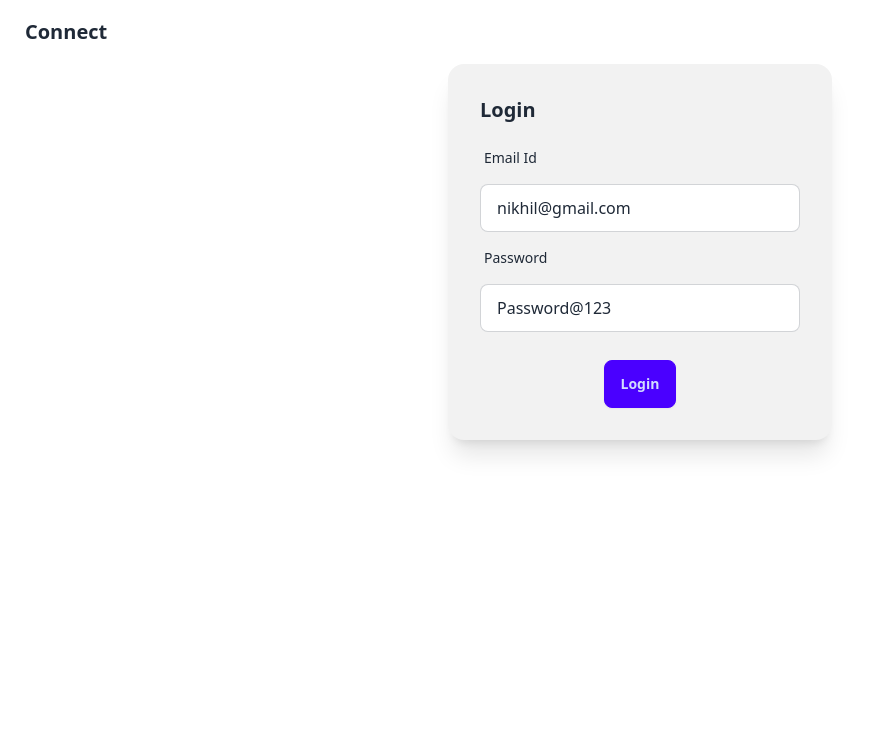
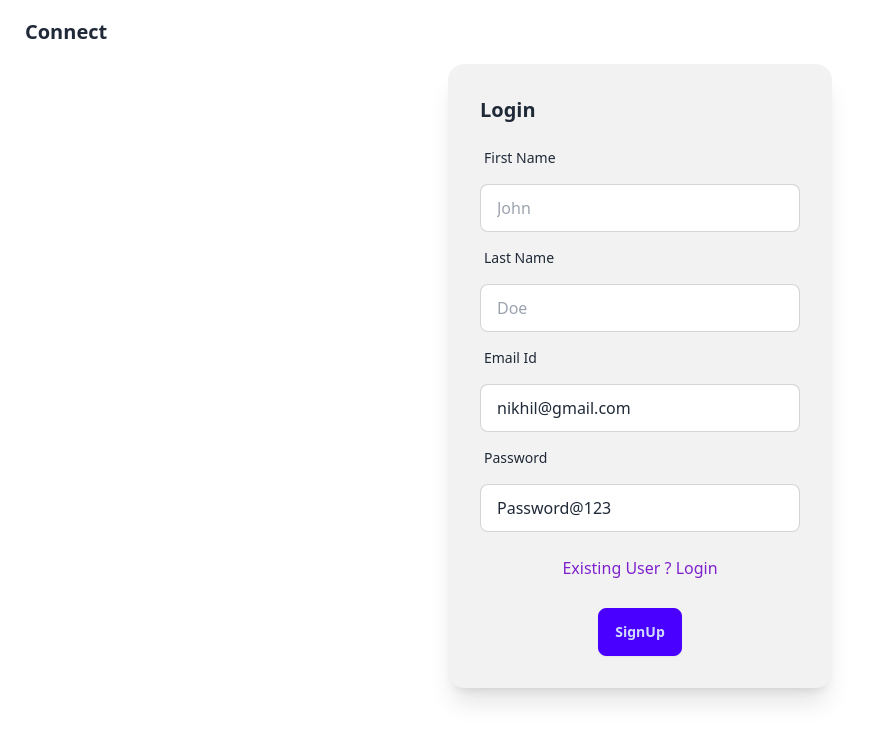
Before and after one commit to nikhil-thakurr/connectFE, a React (Vite) app: page /login in a window 1280 px wide. Shown: the top 742 px of the page, without its empty margins (0-869 px from the left). Built offline with nearby package versions, Linux system fonts and the light colour scheme; no server answers.

Commit message:
Login Signup and accept reject request done

```diff
--- a/src/components/EditProfile.jsx
+++ b/src/components/EditProfile.jsx
@@ -15,6 +15,7 @@ const EditProfile = ({ user }) => {
   const [gender, setgender] = useState(user.gender);
   const [about, setabout] = useState(user.about);
   const [photoUrl, setPhotoUrl] = useState(user.photoUrl);
+  const [id, setid] = useState(user._id);
   const [error, setError] = useState("");
   const [toast,settoast]=useState(false);
   const dispatch = useDispatch();
@@ -95,7 +96,7 @@ const EditProfile = ({ user }) => {
             </div>
           </div>
         </div>
-        <UserCard user={{ firstName, lastName, age, gender, about, photoUrl }} />
+        <UserCard user={{id, firstName, lastName, age, gender, about, photoUrl }} />
       </div>
       <div className="toast toast-top toast-center">
 
--- a/src/components/Feed.jsx
+++ b/src/components/Feed.jsx
@@ -16,8 +16,8 @@ const Feed = () => {
 
     try {
       const res = await axios.get(BASE_URL + "feed", { withCredentials: true });
-    //   console.log(res.data);
-      dispatch(addFeed(res?.data));
+      //console.log(res.data.users);
+      dispatch(addFeed(res?.data.users));
     }
     catch (err) {
       navigate("/login")
@@ -29,10 +29,15 @@ const Feed = () => {
     feedData();
   }, []);
 
+
+
+  if(!feed)return;
+  if(feed.length<=0)return <h1 className='text-center font-bold'>No More person Nearby !  Come Back Later</h1>
+
   return (
     feed &&(
     <div className="flex justify-center my-12">
-      <UserCard user={feed.users[0]} />
+      <UserCard user={feed[0]} />
     </div>
     )
   );
--- a/src/components/Login.jsx
+++ b/src/components/Login.jsx
@@ -1,64 +1,130 @@
-import axios from 'axios';
-import React, { useState } from 'react'
-import {useDispatch} from 'react-redux'
-import { addUser } from '../utils/userSlice';
-import { useNavigate } from 'react-router-dom';
-import { BASE_URL } from '../utils/constants';
+import axios from "axios";
+import React, { useState } from "react";
+import { useDispatch } from "react-redux";
+import { addUser } from "../utils/userSlice";
+import { useNavigate } from "react-router-dom";
+import { BASE_URL } from "../utils/constants";
 
 const Login = () => {
+  const [emailId, setEmail] = useState("nikhil@gmail.com");
+  const [firstName, setfirstName] = useState("");
+  const [lastName, setlastName] = useState("");
+  const [password, setPassword] = useState("Password@123");
+  const [isLogin, setIsLogin] = useState(false);
+  const [error, setError] = useState("");
+  const dispatch = useDispatch();
+  const navigate = useNavigate();
 
-  const [emailId,setEmail] =useState("nikhil@gmail.com");
-  const [password,setPassword]=useState("Password@123");
-  const [error,setError]=useState("");
-  const dispatch = useDispatch();
-  const navigate= useNavigate();
-
-  const handleLogin =async()=>{
-
-    try{
-
-      const res =await axios.post(BASE_URL+ "login",{
-        emailId,password
-      },{
-        withCredentials:true
-      })
+  const handleLogin = async () => {
+    try {
+      const res = await axios.post(
+        BASE_URL + "login",
+        {
+          emailId,
+          password,
+        },
+        {
+          withCredentials: true,
+        }
+      );
       dispatch(addUser(res.data));
       navigate("/feed");
+    } catch (err) {
+      setError(err.response.data);
+      console.error(err);
     }
-    catch(err){
-      setError(err.response.data)
+  };
+
+  const handleSignUp=async()=>{
+
+    try {
+      const res = await axios.post(
+        BASE_URL + "signup",
+        {
+          firstName,
+          lastName,
+          emailId,
+          password,
+        },
+        {
+          withCredentials: true,
+        }
+      );
+      dispatch(addUser(res.data.data));
+      navigate("/profile");
+    } catch (err) {
+      setError(err.response.data);
       console.error(err);
     }
 
   }
 
   return (
-    <div className='flex justify-center'>
+    <div className="flex justify-center">
       <div className="card bg-base-200 w-96 shadow-xl">
         <div className="card-body">
           <h2 className="card-title">Login</h2>
 
           <label className="form-control w-full max-w-xs">
             <div className="label">
+              <span className="label-text my-2">First Name </span>
+            </div>
+            {!isLogin && (
+              <>
+                <input
+                  type="text"
+                  value={firstName}
+                  onChange={(e) => setfirstName(e.target.value)}
+                  placeholder="John"
+                  className="input input-bordered w-full max-w-xs"
+                />
+                <div className="label">
+                  <span className="label-text my-2">Last Name</span>
+                </div>
+                <input
+                  type="text"
+                  value={lastName}
+                  onChange={(e) => setlastName(e.target.value)}
+                  placeholder="Doe"
+                  className="input input-bordered w-full max-w-xs"
+                />
+                <div className="label">
                   <span className="label-text my-2">Email Id </span>
                 </div>
-  <input type="text" value={emailId} onChange={(e)=>setEmail(e.target.value)} placeholder="simon@gmail.com" className="input input-bordered w-full max-w-xs" />
+              </>
+            )}
+            <input
+              type="text"
+              value={emailId}
+              onChange={(e) => setEmail(e.target.value)}
+              placeholder="simon@gmail.com"
+              className="input input-bordered w-full max-w-xs"
+            />
 
             <div className="label">
               <span className="label-text my-2 ">Password </span>
             </div>
-  <input type="text" value={password} onChange={(e)=>setPassword(e.target.value)} placeholder="********" className="input input-bordered w-full max-w-xs" />
-  <p className='text-red-500'>{error}</p>
+            <input
+              type="text"
+              value={password}
+              onChange={(e) => setPassword(e.target.value)}
+              placeholder="********"
+              className="input input-bordered w-full max-w-xs"
+            />
+            <p className="text-red-500">{error}</p>
           </label>
+          <p className="flex justify-center text-center text-purple-700 cursor-pointer mt-4" onClick={()=>setIsLogin(!isLogin)}>{isLogin?"New User ? SignUp Here":"Existing User ? Login"}</p>
+
           <div className="card-actions  flex justify-center">
+            <button className="btn btn-primary mt-5" onClick={isLogin?handleLogin:handleSignUp}>
+              {isLogin ?"Login":"SignUp"}
+            </button>
+          </div>
 
-        <button className="btn btn-primary mt-5" onClick={handleLogin}>Login</button>
         </div>
       </div>
     </div>
-    </div>
+  );
+};
 
-  )
-}
-
-export default Login
+export default Login;
--- a/src/components/UserCard.jsx
+++ b/src/components/UserCard.jsx
@@ -1,8 +1,22 @@
+import axios from 'axios';
 import React from 'react'
+import { BASE_URL } from '../utils/constants';
+import { removeConnections } from '../utils/connectionSlice';
+import { useDispatch, useSelector } from 'react-redux';
+import { removeFeed } from '../utils/feedSlice';
 
 const UserCard = ({user}) => {
+    const dispatch = useDispatch();
 
-    const {firstName,lastName,photoUrl,gender,age,about,skills} =user;
+    const {_id,firstName,lastName,photoUrl,gender,age,about,skills} =user;
+
+    const handleFeed =async (status,userId)=>{
+        const res = await axios.post(BASE_URL+"request/send/" +status+"/"+userId,{},{
+            withCredentials:true
+        })
+
+        dispatch(removeFeed(userId));
+    }
 
   return (
     <div className="card bg-base-300 w-96 shadow-xl">
@@ -17,8 +31,8 @@ const UserCard = ({user}) => {
     {(about !='This is a default !')?about:<p>Adding a bio can attract many people</p>}
     {skills && <p>{skills}</p>}
     <div className="card-actions justify-center">
-      <button className="btn btn-primary">Ignore</button>
-      <button className="btn btn-secondary">Interested</button>
+      <button className="btn btn-primary" onClick={()=>handleFeed("ignored",_id)}>Ignore</button>
+      <button className="btn btn-secondary" onClick={()=>handleFeed("interested",_id)}>Interested</button>
     </div>
   </div>
 </div>
--- a/src/utils/feedSlice.js
+++ b/src/utils/feedSlice.js
@@ -7,7 +7,10 @@ const feedSlice = createSlice({
         addFeed :(state,action)=>{
             return action.payload
         },
-        removeFeed : (state,action)=> null
+        removeFeed :(state,action)=>{
+            const newArr = state.filter(r=>r._id!==action.payload);
+            return newArr;
+        }
     }
 })
 
```
Lines whose indentation alone changed are shown as unchanged.
